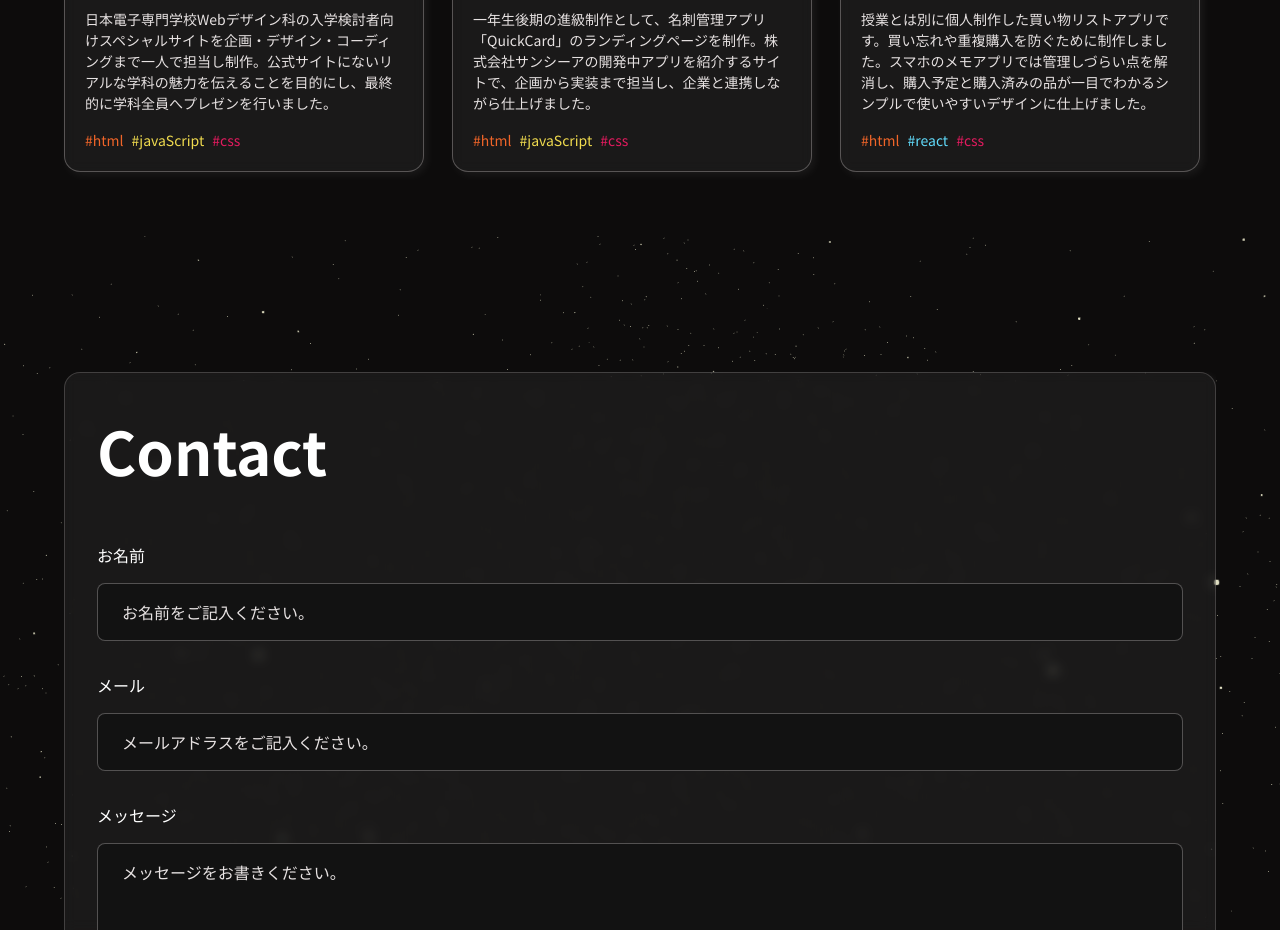
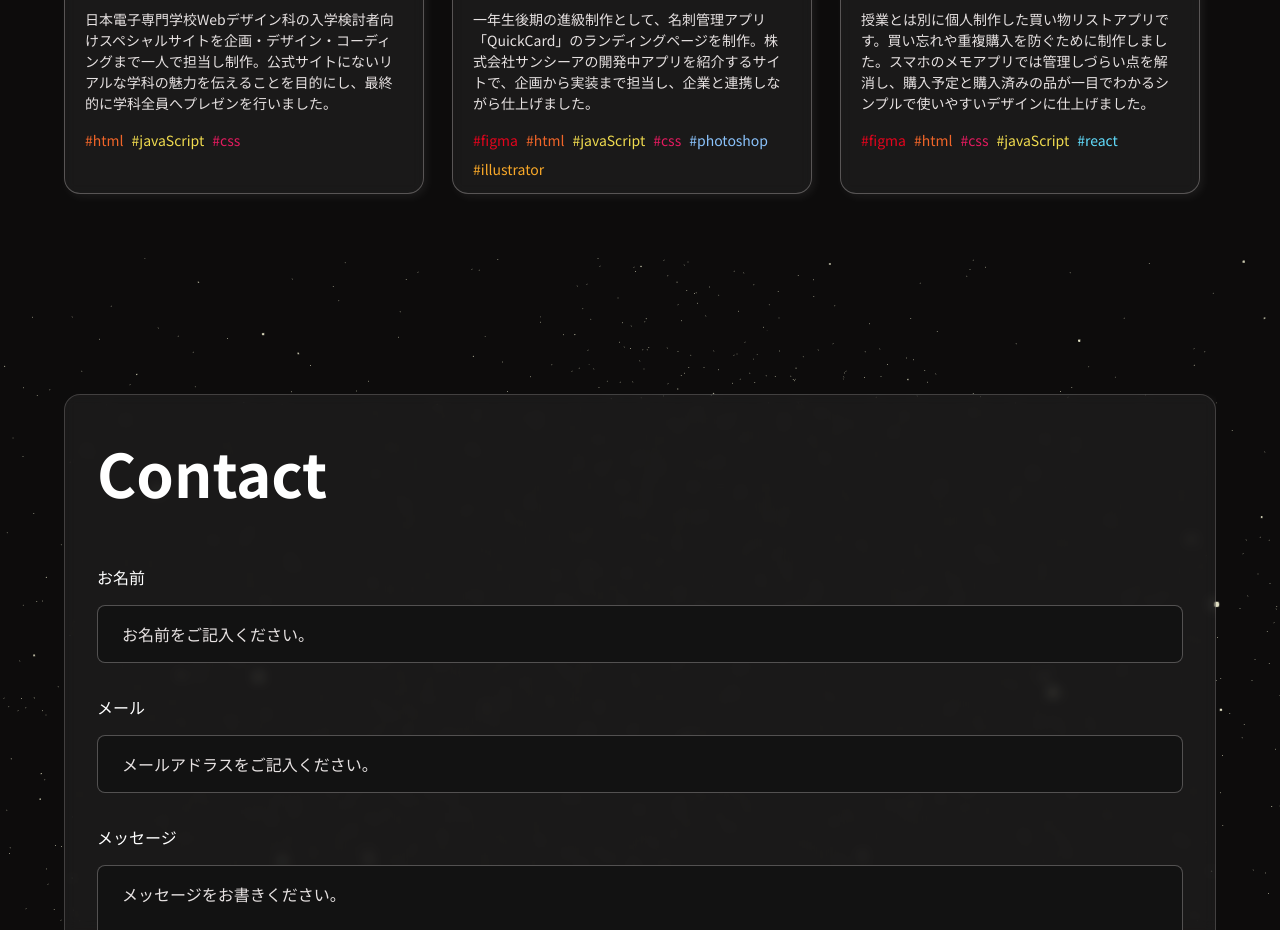
Before and after one commit to kyawnyanlynn/portfolio, a React (Vite) app: page / in a window 1280 px wide. Shown: the part 3740-4670 px from the top of the page. Built offline with nearby package versions, Linux system fonts and the light colour scheme.

Commit message:
work-text colors css updated

```diff
--- a/src/components/Works.jsx
+++ b/src/components/Works.jsx
@@ -17,7 +17,7 @@ const ProjectCard = ({
 }) => {
   return (
     <motion.div variants={fadeIn("up", "spring", index * 0.5, 0.75)}>
-      <div className="p-5 rounded-2xl sm:w-[360px] w-full card border border-[#e7e2e2] border-opacity-30">
+      <div className="p-5 rounded-2xl sm:w-[360px] lg:h-[500px] w-full card border border-[#e7e2e2] border-opacity-30 ">
         <div className="relative w-full h-[230px]">
           <img src={image} alt={name} className="w-full h-full object-cover" />
           <div className="absolute inset-0 flex justify-start gap-1 m-3 card-img_hover">
--- a/src/constants/index.jsx
+++ b/src/constants/index.jsx
@@ -128,15 +128,15 @@ const works = [
     tags: [
       {
         name: "html",
-        color: "work-textOrange",
+        color: "work-textHtml",
       },
       {
         name: "javaScript",
-        color: "work-textYellow",
+        color: "work-textJavaScript",
       },
       {
         name: "css",
-        color: "work-textPink",
+        color: "work-textCss",
       },
     ],
     image: specialSite,
@@ -148,16 +148,28 @@ const works = [
       "一年生後期の進級制作として、名刺管理アプリ「QuickCard」のランディングページを制作。株式会社サンシーアの開発中アプリを紹介するサイトで、企画から実装まで担当し、企業と連携しながら仕上げました。",
     tags: [
       {
+        name: "figma",
+        color: "work-textFigma",
+      },
+      {
         name: "html",
-        color: "work-textOrange",
+        color: "work-textHtml",
       },
       {
         name: "javaScript",
-        color: "work-textYellow",
+        color: "work-textJavaScript",
       },
       {
         name: "css",
-        color: "work-textPink",
+        color: "work-textCss",
+      },
+      {
+        name: "photoshop",
+        color: "work-textPhotoshop",
+      },
+      {
+        name: "illustrator",
+        color: "work-textIllustrator",
       },
     ],
     image: quickCard,
@@ -169,16 +181,25 @@ const works = [
       "授業とは別に個人制作した買い物リストアプリです。買い忘れや重複購入を防ぐために制作しました。スマホのメモアプリでは管理しづらい点を解消し、購入予定と購入済みの品が一目でわかるシンプルで使いやすいデザインに仕上げました。",
     tags: [
       {
+        name: "figma",
+        color: "work-textFigma",
+      },
+      {
         name: "html",
-        color: "work-textOrange",
+        color: "work-textHtml",
+      },
+      {
+        name: "css",
+        color: "work-textCss",
+      },
+
+      {
+        name: "javaScript",
+        color: "work-textJavaScript",
       },
       {
         name: "react",
-        color: "work-textBlue",
-      },
-      {
-        name: "css",
-        color: "work-textPink",
+        color: "work-textReact",
       },
     ],
     image: groceryList,
--- a/src/index.css
+++ b/src/index.css
@@ -70,22 +70,27 @@
   background: -webkit-linear-gradient(to right, #f5f5f5, #ffffff);
   background: linear-gradient(to right, #f5f5f5, #ffffff);
 }
-.work-textYellow {
+.work-textJavaScript {
   color: #f0db4f;
 }
-.work-textBlue {
+.work-textReact {
   color: #61dbfb;
 }
-.work-textPink {
+.work-textCss {
   color: #e31b5f;
 }
-.work-textGreen {
-  color: #f0db4f;
-}
-.work-textOrange {
+.work-textHtml {
   color: #f06529;
 }
-
+.work-textPhotoshop {
+  color: #8bc3fc;
+}
+.work-textIllustrator {
+  color: #f8a829;
+}
+.work-textFigma {
+  color: #e4041d;
+}
 /* canvas- styles */
 .canvas-loader {
   font-size: 10px;
```
